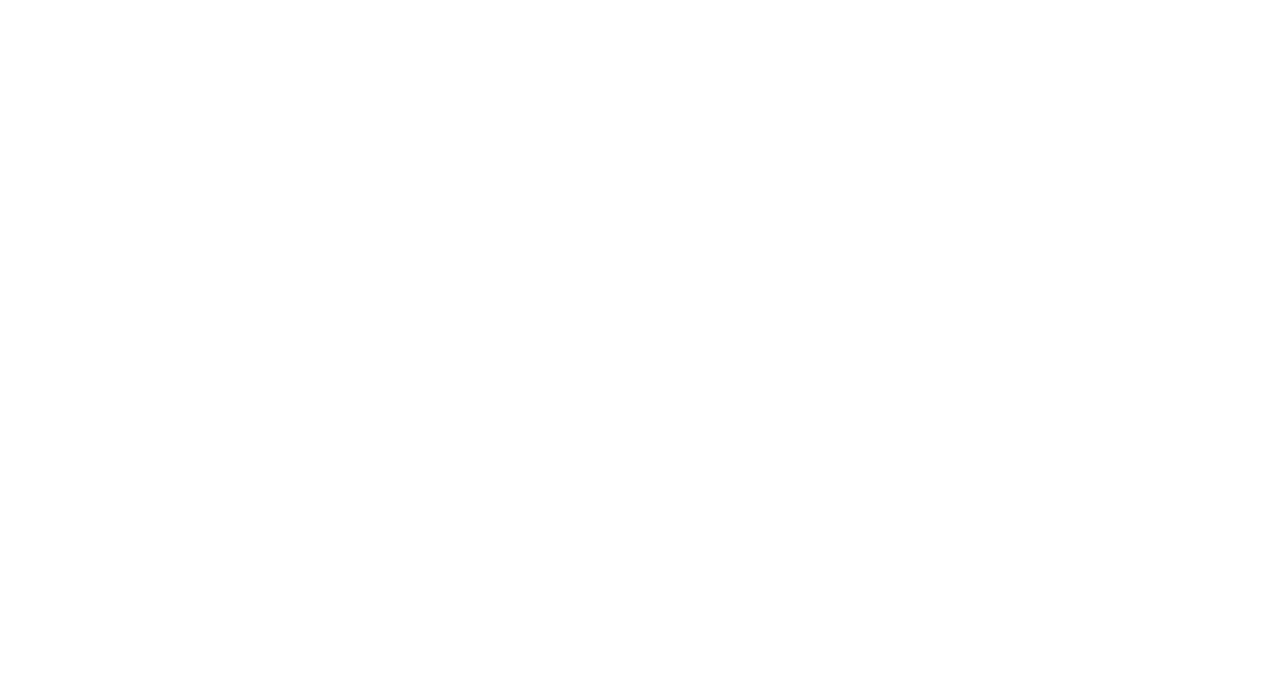
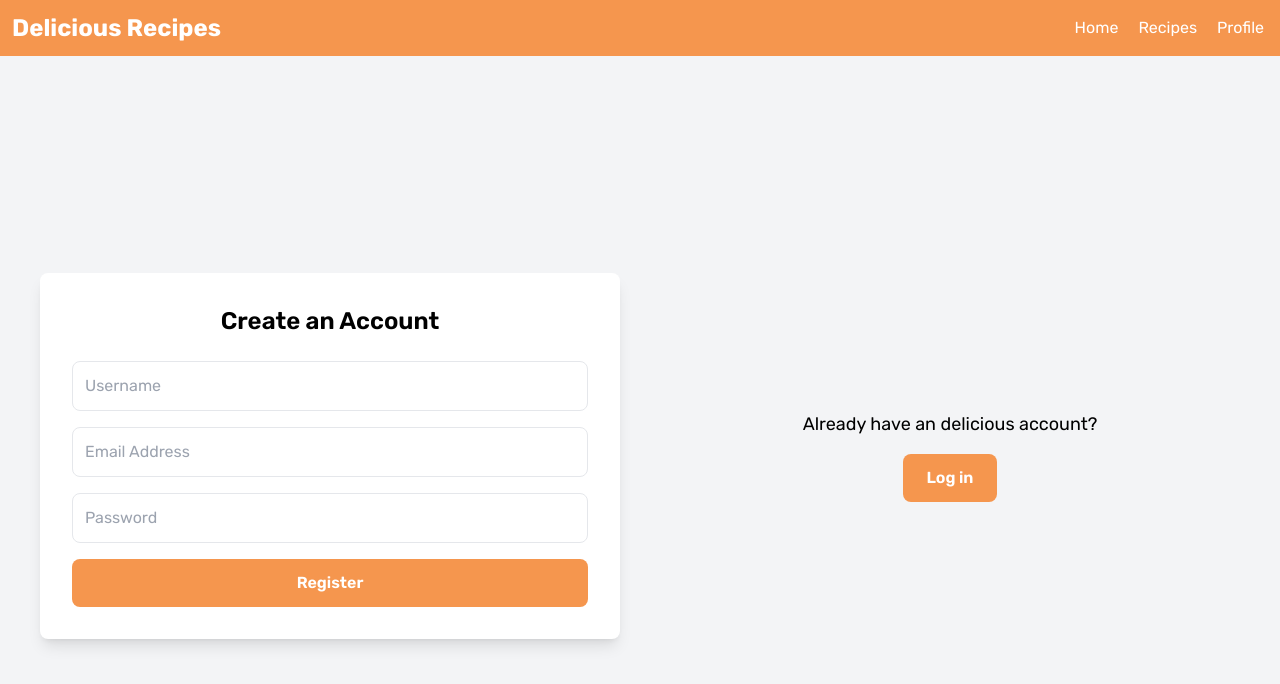
Before and after one commit to ayusmanmindfire/recipe-frontend, a React (Create React App) app: page /signup in a window 1280 px wide. Before the commit this address had no page. Shown: the top 684 px of the page. Built offline with nearby package versions, Linux system fonts and the light colour scheme.

Commit message:
feat: Add signUp page and refactor

```diff
--- a/package.json
+++ b/package.json
@@ -7,6 +7,7 @@
     "@testing-library/react": "^13.4.0",
     "@testing-library/user-event": "^13.5.0",
     "axios": "^1.7.7",
+    "formik": "^2.4.6",
     "react": "^18.3.1",
     "react-dom": "^18.3.1",
     "react-router-dom": "^6.26.2",
--- a/src/components/CustomButton.jsx
+++ b/src/components/CustomButton.jsx
@@ -1,7 +1,7 @@
-export const CustomButton = ({text}) => {
+export const CustomButton = ({text,eventFunction}) => {
     return (
         <>
-            <button className="bg-primary hover:bg-hoverPrimary text-white mt-3 rounded p-3 font-Rubik">
+            <button className="bg-primary hover:bg-hoverPrimary text-white mt-3 rounded p-3 font-Rubik" onClick={eventFunction}>
                 {text}
             </button>
         </>
--- a/src/index.js
+++ b/src/index.js
@@ -5,6 +5,7 @@
 import reportWebVitals from './reportWebVitals';
 import { BrowserRouter, Route, Routes } from 'react-router-dom';
 import { RecipesPage } from './pages/RecipesPage';
+import { SignUp } from './pages/SignUp';
 
 const root = ReactDOM.createRoot(document.getElementById('root'));
 root.render(
@@ -12,6 +13,7 @@
     <Routes>
       <Route path='/' element={<App />} />
       <Route path='/recipes' element={<RecipesPage/>}/>
+      <Route path='/signup' element={<SignUp/>}/>
     </Routes>
   </BrowserRouter>
 );
--- a/src/pages/LandingPage.jsx
+++ b/src/pages/LandingPage.jsx
@@ -1,8 +1,10 @@
 import { Navbar } from "../components/Navbar"
 import cookingImage from "../assets/cooking.jpg"
 import { CustomButton } from "../components/CustomButton"
+import { useNavigate } from "react-router-dom"
 
 export const LandingPage = () => {
+    const navigate=useNavigate();
     return (
         <>
             <Navbar />
@@ -19,14 +21,14 @@
                             If you are a chef, no matter how good a chef you are, it's not good cooking for yourself; the joy is in cooking for others.
                         </div>
                         <div className="flex gap-2">
-                        <CustomButton text="Sign UP"/>
-                        <CustomButton text="Go to recipes"/>
+                        <CustomButton text="Sign UP" eventFunction={()=>{navigate('/signup')}}/>
+                        <CustomButton text="Go to recipes" eventFunction={()=>{navigate('/recipes')}}/>
                         </div>
                     </div>
                 </div>
                 {/* right container */}
                 <div className="w-full">
-                    <img src={cookingImage} alt="" />
+                    <img src={cookingImage} alt="cooking" />
                 </div>
             </div>
         </>
--- a/src/pages/RecipesPage.jsx
+++ b/src/pages/RecipesPage.jsx
@@ -2,6 +2,7 @@
 import axios from "axios"; // Import axios
 import { Navbar } from "../components/Navbar";
 import { RecipeCard } from "../components/RecipeCard";
+import { recipesApi } from "../utils/apiPaths";
 
 export const RecipesPage = () => {
     const [recipes, setRecipes] = useState([]); // State to hold the fetched recipes
@@ -12,7 +13,7 @@
     useEffect(() => {
         const fetchRecipes = async () => {
             try {
-                const response = await axios.get("http://localhost:5000/recipes");
+                const response = await axios.get(recipesApi.getAllRecipes);
                 setRecipes(response.data.data);
             } catch (error) {
                 setError(error.response ? error.response.data.message : error.message);
--- /dev/null
+++ b/src/pages/SignUp.jsx
@@ -0,0 +1,145 @@
+import { Navbar } from "../components/Navbar";
+import React, { useState } from "react";
+import { useFormik } from "formik";
+import { useNavigate } from "react-router-dom";
+import axios from "axios";
+import { userApi } from "../utils/apiPaths";
+
+const validate = (values) => {
+    const errors = {}; //object of errors for specific fields
+    if (!values.username) {
+        errors.username = "Username cannot be empty";
+    } else if (values.username.length > 40 || values.username.length < 3) {
+        errors.username = "Must be between 3 to 40 characters";
+    }
+
+    if (!values.email) {
+        errors.email = "Email is required";
+    } else if (!/^[A-Z0-9._%+-]+@[A-Z0-9.-]+\.[A-Z]{2,4}$/i.test(values.email)) {
+        errors.email = "Invalid email address";
+    }
+
+    if (!values.password) {
+        errors.password = "Password is required";
+    } else if (!/^(?=.*[!@#$%^&*(),.?":{}|<>])[a-zA-Z0-9!@#$%^&*(),.?":{}|<>]{8,30}$/.test(values.password)) {
+        errors.password = "Password should be 8-30 characters and contain at least one special character";
+    }
+
+    return errors;
+};
+
+export const SignUp = () => {
+    const [apiError, setApiError] = useState(""); // State to store API error messages
+    const navigate = useNavigate();
+
+    const formik = useFormik({
+        initialValues: {
+            username: "",
+            email: "",
+            password: "",
+        },
+        validate,
+        onSubmit: async (values) => {
+            try {
+                //POST api call with values as the payload
+                const response = await axios.post(userApi.registerUser, values, {
+                    headers: {
+                        "Content-Type": "application/json",
+                    },
+                });
+                console.log("Registration successful:", response.data);
+                setApiError("");
+                navigate('/login'); //On successful registration navigate to login
+            } catch (error) {
+                if (error.response) {
+                    // API error response
+                    setApiError("Email already exists");
+                } else {
+                    // Network or other errors
+                    setApiError("Network error. Please try again later.");
+                }
+            }
+        },
+    });
+
+    return (
+        <>
+            <Navbar />
+            <div className="section-container grid grid-cols-1 items-center gap-10 md:h-screen md:grid-cols-2 p-10 font-Rubik bg-gray-100">
+
+                {/* Form Container */}
+                <div className="form-container w-full bg-white p-8 rounded-lg shadow-lg">
+                    <h2 className="text-2xl font-semibold mb-6 text-center">Create an Account</h2>
+                    <form onSubmit={formik.handleSubmit} className="space-y-4">
+                        <div>
+                            <input
+                                type="text"
+                                placeholder="Username"
+                                name="username"
+                                id="username"
+                                onChange={formik.handleChange}
+                                value={formik.values.username}
+                                className="w-full p-3 border rounded-lg focus:outline-none focus:border-primary"
+                            />
+                            {formik.errors.username && (
+                                <div className="text-red-600 mt-1">{formik.errors.username}</div>
+                            )}
+                        </div>
+                        <div>
+                            <input
+                                type="email"
+                                placeholder="Email Address"
+                                name="email"
+                                id="email"
+                                onChange={formik.handleChange}
+                                value={formik.values.email}
+                                className="w-full p-3 border rounded-lg focus:outline-none focus:border-primary"
+                            />
+                            {formik.errors.email && (
+                                <div className="text-red-600 mt-1">{formik.errors.email}</div>
+                            )}
+                        </div>
+                        <div>
+                            <input
+                                type="password"
+                                placeholder="Password"
+                                name="password"
+                                id="password"
+                                onChange={formik.handleChange}
+                                value={formik.values.password}
+                                className="w-full p-3 border rounded-lg focus:outline-none focus:border-primary"
+                            />
+                            {formik.errors.password && (
+                                <div className="text-red-600 mt-1">{formik.errors.password}</div>
+                            )}
+                        </div>
+
+                        <button
+                            type="submit"
+                            className="w-full bg-primary hover:bg-hoverPrimary text-white py-3 rounded-lg font-semibold">
+                            Register
+                        </button>
+
+                        {/* API Error Message */}
+                        {apiError && (
+                            <div className="text-red-600 mt-4 text-center">
+                                {apiError}
+                            </div>
+                        )}
+                    </form>
+                </div>
+
+                {/*Login option */}
+                <div className="flex flex-col items-center justify-center space-y-4">
+                    <p className="text-lg">Already have an delicious account?</p>
+                    <button
+                        className="bg-primary hover:bg-hoverPrimary text-white py-3 px-6 rounded-lg font-semibold"
+                        onClick={() => navigate('/login')}
+                    >
+                        Log in
+                    </button>
+                </div>
+            </div>
+        </>
+    );
+};
--- /dev/null
+++ b/src/utils/apiPaths.js
@@ -0,0 +1,8 @@
+export const userApi={
+    registerUser:"http://localhost:5000/user/register",
+    loginUser:"http://localhost:5000/user/login"
+}
+
+export const recipesApi={
+    getAllRecipes:"http://localhost:5000/recipes"
+}
```
Also changed, not shown: src/assets/chef.jpg (added), 1 other file (tests, documents, lock files or other folders).
